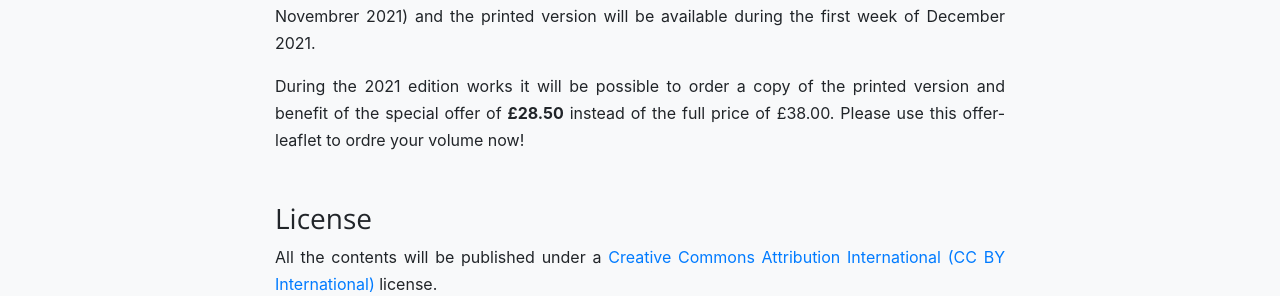
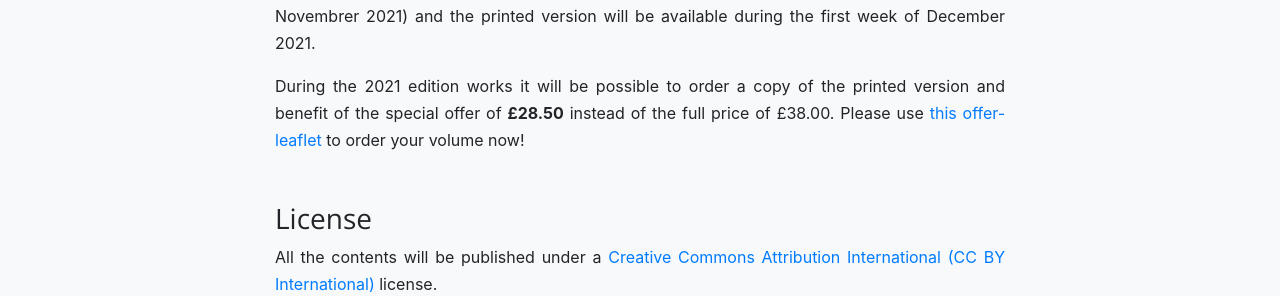
Before and after one commit to archeofoss/archeofoss2020, a Jekyll site: the page built from proceedings.md, in a window 1280 px wide. Shown: the part 647-943 px from the top of the page. Built offline with Jekyll 4.4.1, drawn with Linux system fonts in a browser that asks for light colours; nearby versions of some CDN libraries.

Commit message:
Update proceedings.md

```diff
--- a/proceedings.md
+++ b/proceedings.md
@@ -13,7 +13,7 @@ The **Book of Abstracts** is freely available (golden open access, CC BY-SA 4.0)
 
 The proceedings will be published as an open-access volume by [Archaeopress](https://www.archaeopress.com/). The volume will be available in digital format (PDF) during the works of the 2021 conference edition (23-26 Novembrer 2021) and the printed version will be available during the first week of December 2021.
 
-During the 2021 edition works it will be possible to order a copy of the printed version and benefit of the special offer of **£28.50** instead of the full price of £38.00. Please use this offer-leaflet to ordre your volume now!
+During the 2021 edition works it will be possible to order a copy of the printed version and benefit of the special offer of **£28.50** instead of the full price of £38.00. Please use [this offer-leaflet](images/AA Bogdani pre-order offer.pdf) to order your volume now!
 
 
 ### License
```
